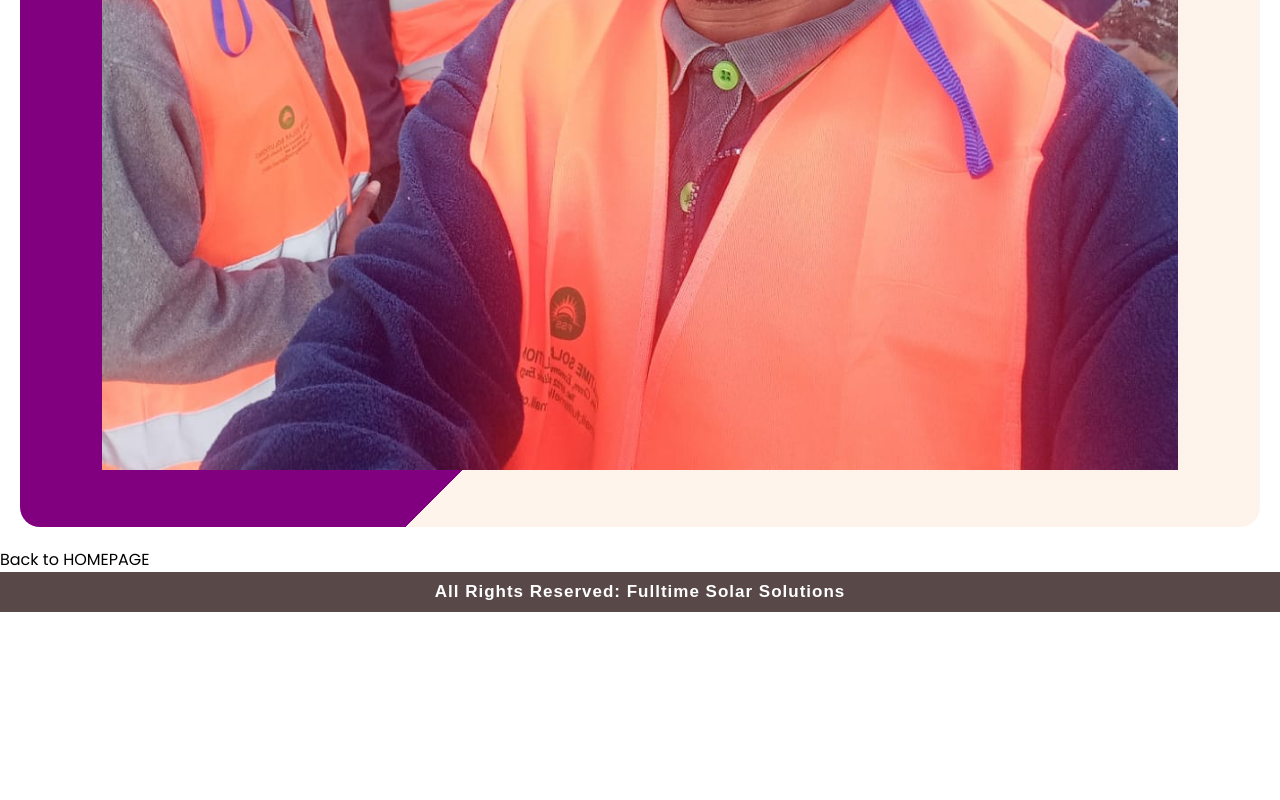
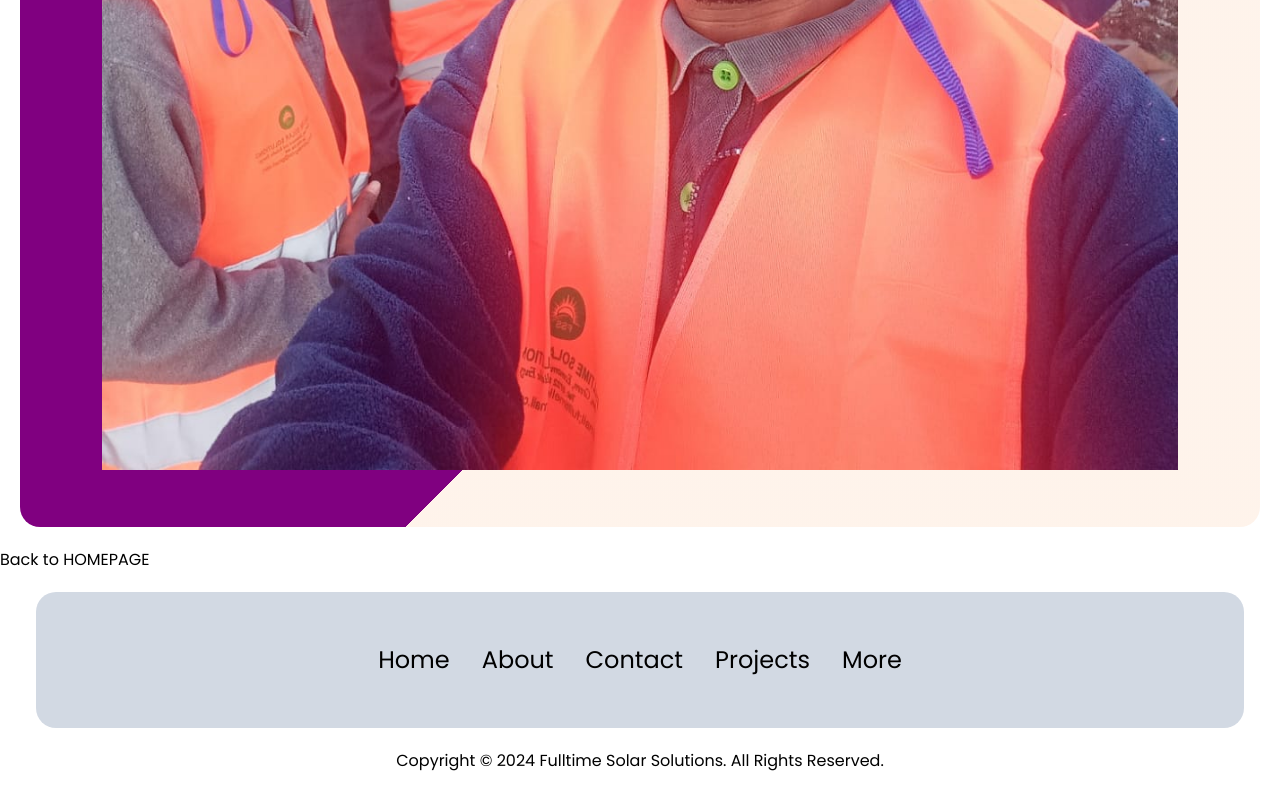
Before and after one commit to Benjamin-Kyalo/Fulltime, a plain HTML site: page BMK website/index.html in a window 1280 px wide. Shown: the part 8099-8899 px from the top of the page. Before the commit the page ends 8711 px from the top, so only its background shows below. Drawn offline with Linux system fonts and the light colour scheme; files whose address does not match are found by name; a web font is replaced by a local one.

Commit message:
more updates
more updates and general conclusions

```diff
--- a/BMK website/index.html
+++ b/BMK website/index.html
@@ -13,10 +13,10 @@
     /> -->
     <!-- FONT STYLE POPPINS -->
     <!-- <link href="https://fonts.cdnfonts.com/css/poppins" rel="stylesheet"> -->
-    <link rel="stylesheet" href="nav.css">
+    <link rel="stylesheet" href="nav.css" />
     <link rel="stylesheet" href="general.css" />
     <link rel="stylesheet" type="text/css" href="contact_us.css" />
-    <link rel="stylesheet" href="project.css">
+    <link rel="stylesheet" href="project.css" />
   </head>
 
   <!-- BEGINNING OF THE WEBSITE (THE HEADER & NAVIGATION BAR) -->
@@ -32,9 +32,9 @@
           <ul class="nav-links-fulltime-nav-links">
             <li><a href="#">Home</a></li>
             <li><a href="#about">About</a></li>
-            <li><a href="#contact">Contact</a></li>
-            <li><a href="#project">Projects</a></li>
-            <li><a href="projects.html">More</a></li>
+            <li><a href="#Contact-information-fulltime">Contact</a></li>
+            <li><a href="#All-fulltime-projects">Projects</a></li>
+            <li><a href="projects.html" target="_blank">More</a></li>
           </ul>
         </div>
       </nav>
@@ -63,11 +63,11 @@
         </h1>
 
         <p class="slide-left paragraph-below-nav">
-          Empowering Your Day <br> By Illuminating Your Nights.
+          Empowering Your Day <br />
+          By Illuminating Your Nights.
         </p>
       </div>
     </div>
-    <script src="nav.js"></script>
 
     <!-- BEGINNING OF SECOND TEMPLATE WHICH CONTAINS ABOUT,COMPANY SUMMARY SECTION & MISSION-VISION-VALUES -->
 
@@ -89,7 +89,6 @@
       </p>
     </div>
 
-
     <div id="company-summary">
       <h1 class="company-summary-h1">Company summary</h1>
       <p class="company-summary-paragraph">
@@ -106,7 +105,6 @@
         the power of the sun.
       </p>
     </div>
-
 
     <!-- THIS SECTION CONTAINS THE MISSION, VISION & VISION OF THE COMPANY -->
 
@@ -191,16 +189,18 @@
 
     <div id="All-fulltime-projects">
       <h1 class="project">Projects</h1>
-    <br>
+      <br />
 
       <section>
         <div class="container-trial">
-
           <div class="left"></div>
           <div class="right">
             <div class="content-right">
               <h1>Project 1</h1>
-            <p>Installation of solar floodlights and garden lights at Lakewood Emerald, Kitengela.</p>
+              <p>
+                Installation of solar floodlights and garden lights at Lakewood
+                Emerald, Kitengela.
+              </p>
             </div>
           </div>
 
@@ -211,15 +211,13 @@
               <p>Installation of solar panels at Ol-Jororok in Nyahururu.</p>
             </div>
           </div>
-
         </div>
       </section>
 
-    <br>
+      <br />
 
       <section>
         <div class="container-trial">
-
           <div class="left2"></div>
           <div class="right2">
             <div class="content-right2">
@@ -232,15 +230,15 @@
           <div class="right3">
             <div class="content-right3">
               <h1>Project 4</h1>
-            <p>Installation of solar floodlights in Kitengela, Kajiado County.</p>
+              <p>
+                Installation of solar floodlights in Kitengela, Kajiado County.
+              </p>
             </div>
           </div>
-
         </div>
       </section>
-
-
-    <br>
+    </div>
+    <br />
 
     <!-- THIS SECTION CONTAINS THE CONTACT PAGE -->
 
@@ -249,7 +247,6 @@
         <div class="contact-us-page">
           <h2>Contact Us</h2>
           <br />
-
         </div>
         <div class="contact-container">
           <div class="contactinfo">
@@ -328,13 +325,25 @@
     <!-- BACK TO HOMEPAGE -->
 
     <div id="back-to-homepage">
-  <p>
-    Back to <a href="index.html">HOMEPAGE</a>
-  </p>
+      <p>Back to <a href="index.html">HOMEPAGE</a></p>
     </div>
 
     <!-- THIS SECTION CONTAINS THE FOOTER OF THE WEBSITE -->
 
-    <footer>All Rights Reserved: Fulltime Solar Solutions</footer>
+    <footer>
+      <nav>
+        <div class="footer-container">
+          <li><a href="#">Home</a></li>
+          <li><a href="#about">About</a></li>
+          <li><a href="#Contact-information-fulltime">Contact</a></li>
+          <li><a href="#All-fulltime-projects">Projects</a></li>
+          <li><a href="projects.html" target="_blank">More</a></li>
+        </div>
+      </nav>
+      <p>
+        Copyright &#169; 2024 Fulltime Solar Solutions. All Rights Reserved.
+      </p>
+    </footer>
+    <script src="nav.js"></script>
   </body>
 </html>
--- a/BMK website/nav.css
+++ b/BMK website/nav.css
@@ -202,14 +202,26 @@ p.slide-left {
 .links.slide-left {
   animation-delay: 3s;
 }
-/* FOOTER */
-footer {
-  padding: 10px;
-  font-size: 17px;
-  font-weight: bold;
+
+/* FOOTER SECTION */
+footer{
+  height: 26vh;
+  margin: 0 1rem;
+
+}
+footer p{
   text-align: center;
-  background: #594848;
-  color: white;
-  font-family: Arial, Helvetica, sans-serif;
-  letter-spacing: 1px;
 }
+.footer-container{
+  gap: 2rem;
+  list-style: none;
+  font-size: 1.5rem;
+  display: flex;
+  justify-content: space-around;
+}
+.footer-nav-links{
+  justify-content: space-around;
+  align-items: center;
+  height: 17vh;
+  display: flex;
+}
```
Lines whose indentation alone changed are shown as unchanged.
